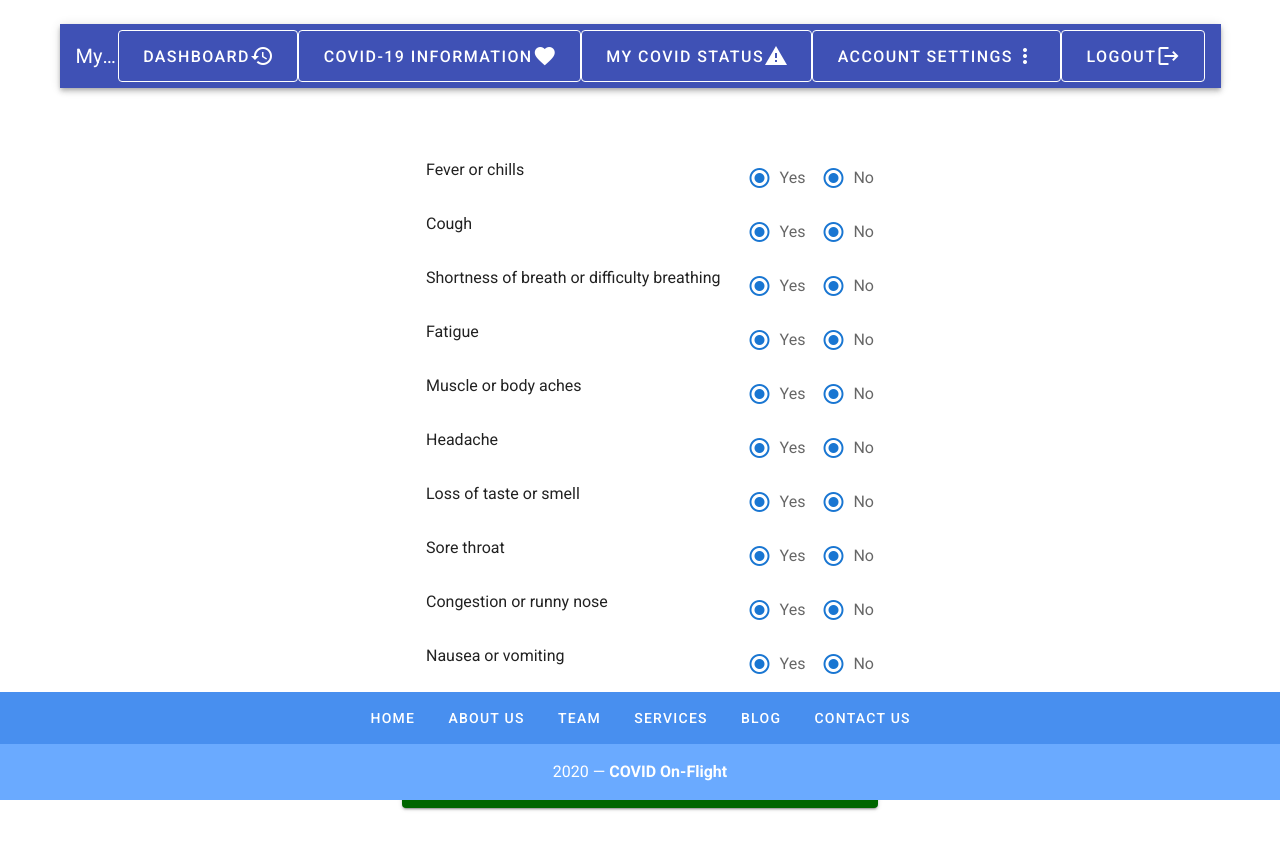
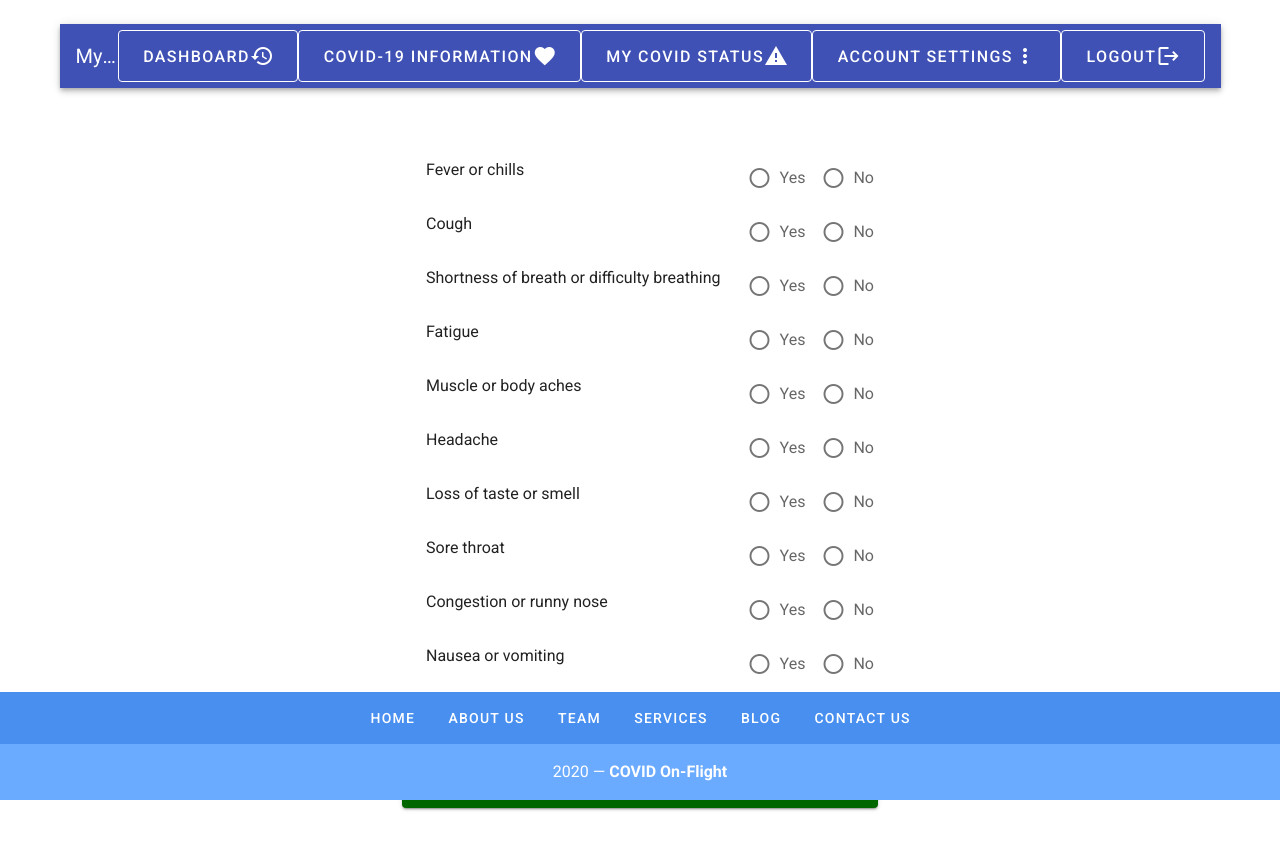
Before and after one commit to autrydev/COVID-On-Flight-FE, a Vue app: page /#/survey in a window 1280 px wide. Shown: the top 850 px of the page. Built offline with nearby package versions, Linux system fonts and the light colour scheme; sample sign-in values are in the browser's storage.

Commit message:
Implemented capturing values from form
Just need to be able to send it

```diff
--- a/src/components/SurveyForm.vue
+++ b/src/components/SurveyForm.vue
@@ -1,25 +1,23 @@
 <template>
     <v-container id="survey-component">
-      <v-form v-model="valid" ref="form">
+      <v-form ref="form">
         <ul id="survey-questions">
             <li v-for="(symptom, i) in symptoms" :key="i">
                 <v-row>
-                    <v-col
-                    >
+                    <v-col>
                         {{ symptom.text }}
                     </v-col>
                         <v-radio-group
-                        v-model="row"
+                        v-model="symptom.value"
                         row
-                        mandatory
                         >
                         <v-radio
+                            :value="true"
                             label="Yes"
-                            value=""
                         ></v-radio>
                         <v-radio
+                            :value="false"
                             label="No"
-                            value=""
                         ></v-radio>
                         </v-radio-group>
                 </v-row>
@@ -37,11 +35,10 @@
 </template>
 
 <script>
-//import axios from 'axios'
+import axios from 'axios'
 
 export default {
   data: () => ({
-    valid: false,
     symptoms: [
         { text: "Fever or chills", value: null },
         { text: "Cough", value: null },
@@ -55,28 +52,56 @@ export default {
         { text: "Nausea or vomiting", value: null },
         { text: "Diarrhea", value: null },
     ],
+    symptomVals: {
+        fever_chills: null,
+        cough: null,
+        breathing_issues: null,
+        fatigue: null,
+        aches: null,
+        headaches: null,
+        loss_taste_smell: null,
+        sore_throat: null,
+        congestion: null ,
+        nausea: null,
+        diarrhea: null,
+    }
   }),
   methods: {
+    getSymptomValues() {
+        let i = 0
+        for(let symptom in this.symptomVals) {
+            this.symptomVals[symptom] = this.symptoms[i].value
+            i++
+        }
+    },
     updateCovidStatus() {
-        /*if (this.$refs.form.validate() === true) {
+        this.getSymptomValues()
+        if (this.validateForm()) {
             axios.post('/updatecovidstatus', {
                 id: localStorage.user,
-                first_name: this.firstName,
-                last_name: this.lastName,
-                email: this.email,
-                phone_number: this.phoneNumber,
+                symptoms: this.symptomVals,
             })
             .then(response => {
-                this.firstName = response.data["firstName"]
-                this.lastName = response.data["lastName"]
-                this.email = response.data["email"]
-                this.phoneNumber = response.data["phoneNumber"]
+                console.log(response)
                 window.location.reload()
             })
             .catch(e => {
                 console.log(e)
             })
-        }*/
+        }
+        else {
+            console.log('this is not filled')
+        }
+    },
+    validateForm() {
+        let valid = true;
+        for(let symptom in this.symptomVals) {
+            if(this.symptomVals[symptom] === null) {
+                valid = false
+                return valid
+            }
+        }
+        return valid
     }
   },
 };
```
